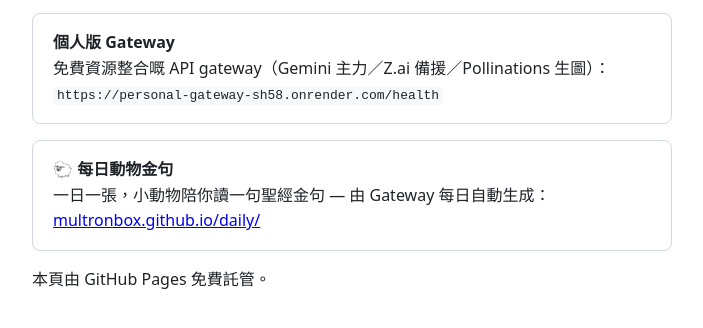
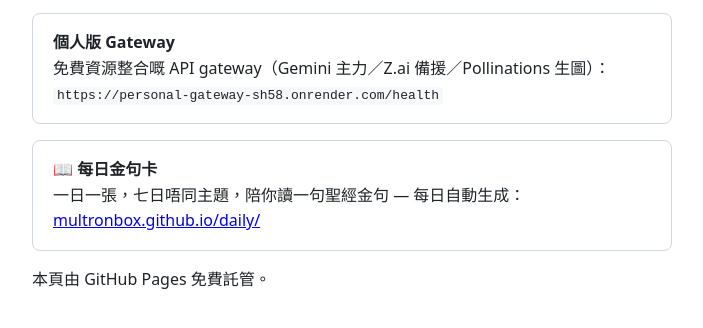
Before and after one commit to multronbox/multronbox.github.io, a plain HTML site: page index.html in a window 1280 px wide. Shown: the part 160-488 px from the top of the page, without its empty margins (288-991 px from the left). Drawn offline with Linux system fonts and the light colour scheme.

Commit message:
Update homepage link copy: 每日金句卡

```diff
--- a/index.html
+++ b/index.html
@@ -20,8 +20,8 @@
   <code>https://personal-gateway-sh58.onrender.com/health</code>
 </div>
 <div class="card">
-  <strong>🐑 每日動物金句</strong><br>
-  一日一張，小動物陪你讀一句聖經金句 — 由 Gateway 每日自動生成：<br>
+  <strong>📖 每日金句卡</strong><br>
+  一日一張，七日唔同主題，陪你讀一句聖經金句 — 每日自動生成：<br>
   <a href="daily/">multronbox.github.io/daily/</a>
 </div>
 <p>本頁由 GitHub Pages 免費託管。</p>
```
